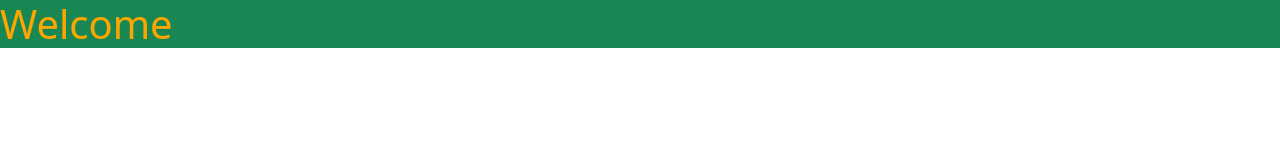
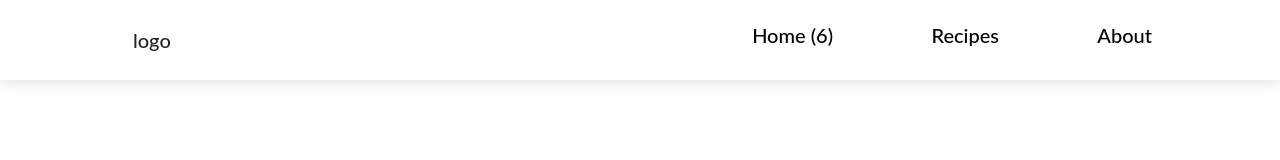
Before and after one commit to kusiLaw/food_recipies, a website built with webpack: page src/index.html in a window 1280 px wide. Built offline with nearby package versions, Linux system fonts and the light colour scheme.

Commit message:
Add header

```diff
--- a/src/index.html
+++ b/src/index.html
@@ -6,11 +6,32 @@
  <meta name="viewport" content="width=device-width, initial-scale=1.0">
  <link href="https://cdn.jsdelivr.net/npm/bootstrap@5.2.0/dist/css/bootstrap.min.css" rel="stylesheet">
  <script src="https://cdn.jsdelivr.net/npm/bootstrap@5.2.0/dist/js/bootstrap.bundle.min.js"></script>
+ <script
+ src="https://kit.fontawesome.com/41d21b4473.js"
+ crossorigin="anonymous"
+></script>
  <title>Food Recipies</title>
 </head>
 <body>
- <div class="contianer-fluid bg-success">
-  <h1>Welcome</h1>
+ <div class="contianer">
+   <header>
+    <nav>
+     <div class="logo">logo</div>
+     <ul class="nav-list">
+       <li class="nav-items"><a href="#">Home <span>(6)</span></a> </li>
+       <li class="nav-items"><a href="#">Recipes</a></li>
+       <li class="nav-items"><a href="#">About</a></li>
+     </ul>
+     <button type="button" class="menu-btn" id="toggle-menu">
+      <i class="fa-solid fa-bars"></i>
+     </button>
+    </nav>
+   </header>
+
+   <main>
+
+   </main>
+
 
  </div>
 </body>
--- a/src/style.css
+++ b/src/style.css
@@ -1,3 +1,85 @@
-h1 {
-  color: orange;
+html {
+  font-size: 62.5%;
 }
+
+body {
+  font-family: Lato, Helvetica, sans-serif;
+  min-width: 32rem;
+  font-size: 1.6rem;
+}
+
+/* reset settings for all browser */
+*,
+*::before,
+*::after {
+  box-sizing: border-box;
+  margin: 0;
+  padding: 0;
+}
+
+nav {
+  position: relative;
+
+  /* border: 1px solid rebeccapurple; */
+  display: flex;
+  justify-content: space-between;
+  align-content: center;
+  padding: 2rem 5%;
+  font-weight: 500;
+  font-size: 2rem;
+  box-shadow: rgba(0, 0, 0, 0.1) 0 4px 12px;
+}
+
+.logo {
+  /* border: 0.1rem solid gray; */
+  padding: 0.5rem;
+  border-radius: 600px;
+  cursor: pointer;
+}
+
+.nav-list {
+  display: none;
+  align-content: center;
+  list-style-type: none;
+  width: 50%;
+
+  /* gap: 20%; */
+  justify-content: flex-end;
+
+  /* border: 1px solid rebeccapurple; */
+}
+
+.nav-list li:not(:last-child) {
+  margin-right: 20%;
+}
+
+.menu-btn {
+  display: inline-block;
+  background-color: white;
+  width: 4rem;
+  height: auto;
+  border: none;
+  font-size: 2.5rem;
+}
+
+a,
+a:hover,
+a:visited {
+  color: black;
+  text-decoration: none;
+  cursor: pointer;
+}
+
+@media screen and (min-width: 768px) {
+  nav {
+    padding: 2rem 10%;
+  }
+
+  .nav-list {
+    display: flex;
+  }
+
+  .menu-btn {
+    display: none;
+  }
+}
```
Also changed, not shown: dist/index.html, dist/main.js.
